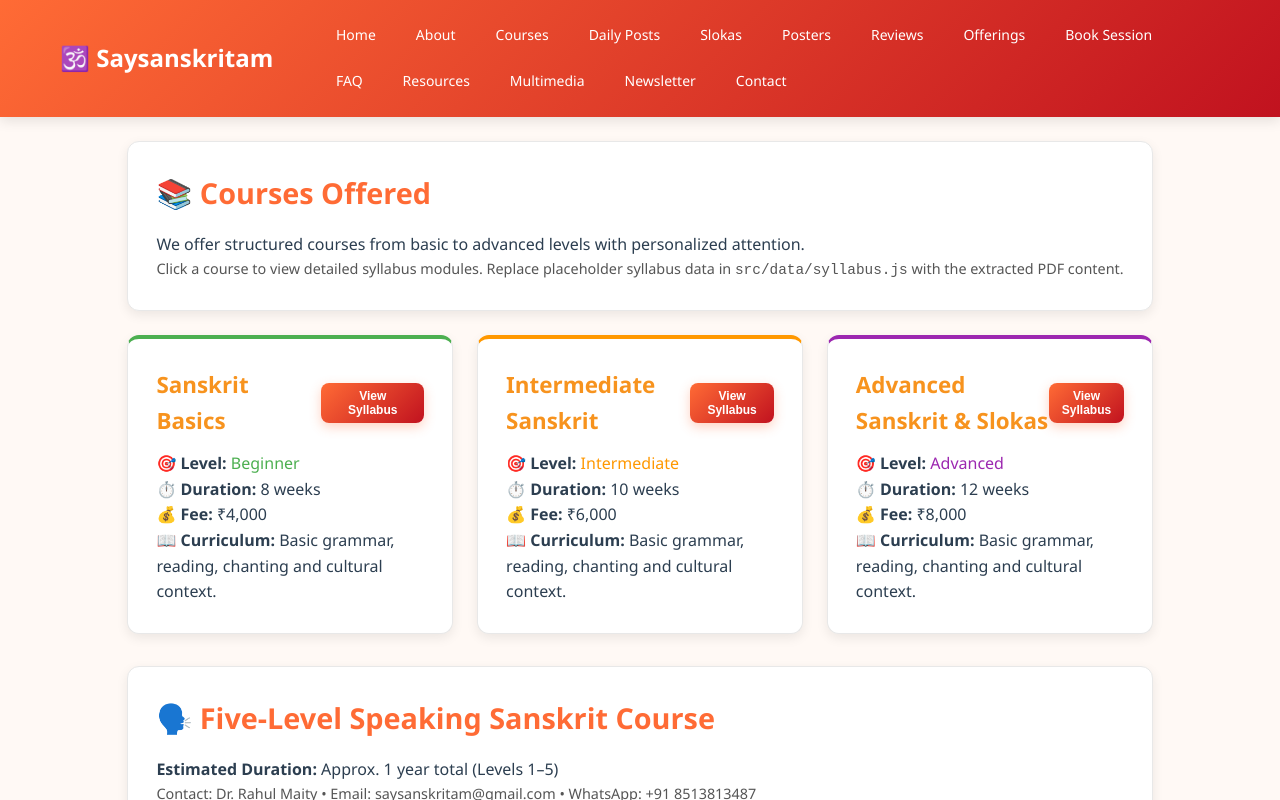
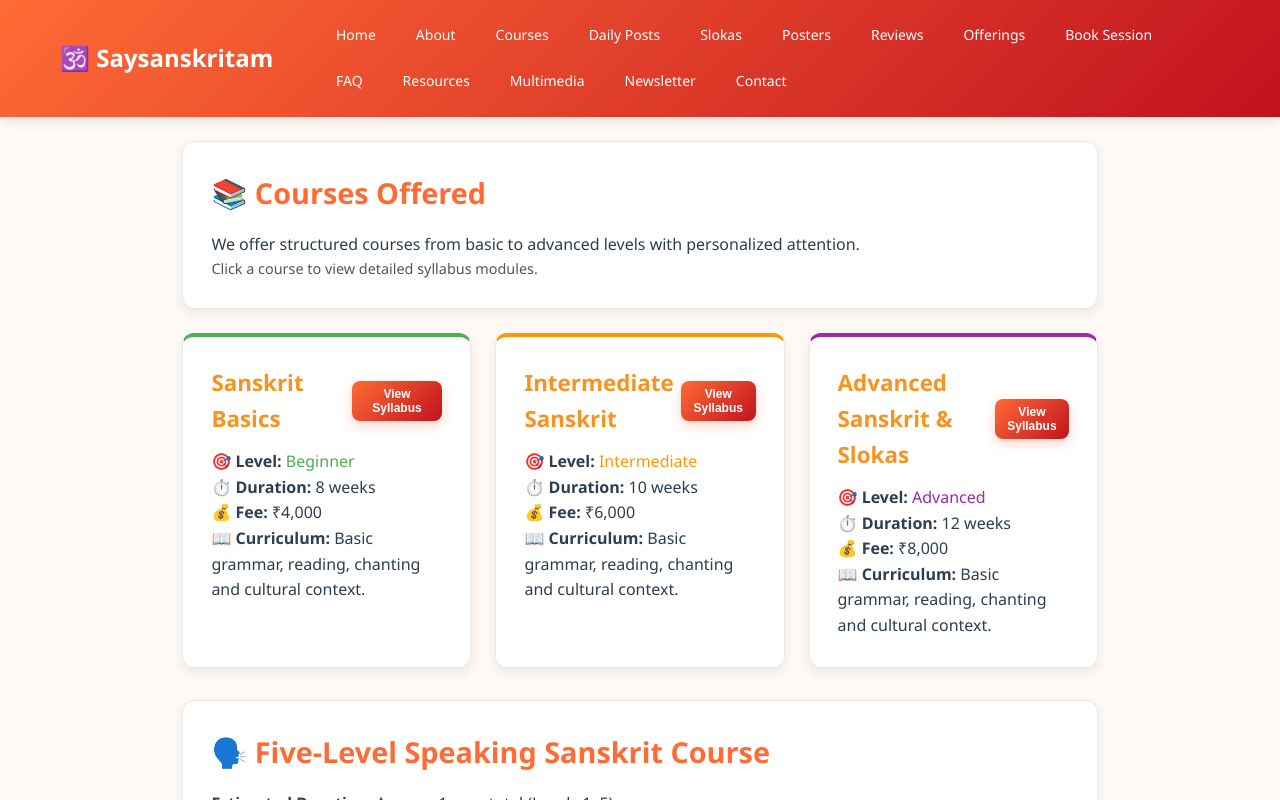
Before and after one commit to patpishivacharan-glitch/saysanskritam, a React (Vite) app: page /courses in a window 1280 px wide. Shown: the top 800 px of the page. Built offline with nearby package versions, Linux system fonts and the light colour scheme.

Commit message:
removed text

```diff
--- a/src/components/Courses.jsx
+++ b/src/components/Courses.jsx
@@ -26,7 +26,7 @@
       <section className="card">
         <h2>📚 Courses Offered</h2>
         <p>We offer structured courses from basic to advanced levels with personalized attention.</p>
-        <p style={{fontSize:'0.9rem', color:'#555'}}>Click a course to view detailed syllabus modules. Replace placeholder syllabus data in <code>src/data/syllabus.js</code> with the extracted PDF content.</p>
+        <p style={{fontSize:'0.9rem', color:'#555'}}>Click a course to view detailed syllabus modules. </p>
       </section>
 
       <section className="grid">
```
